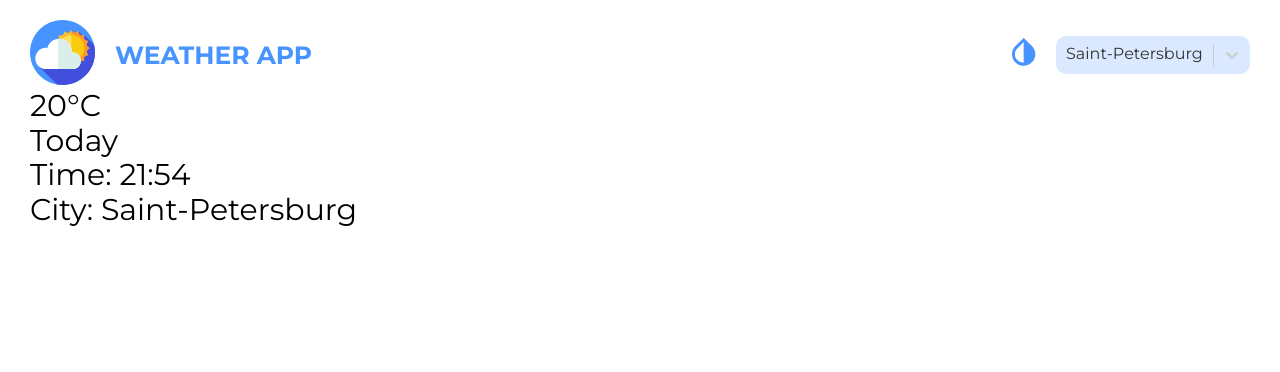
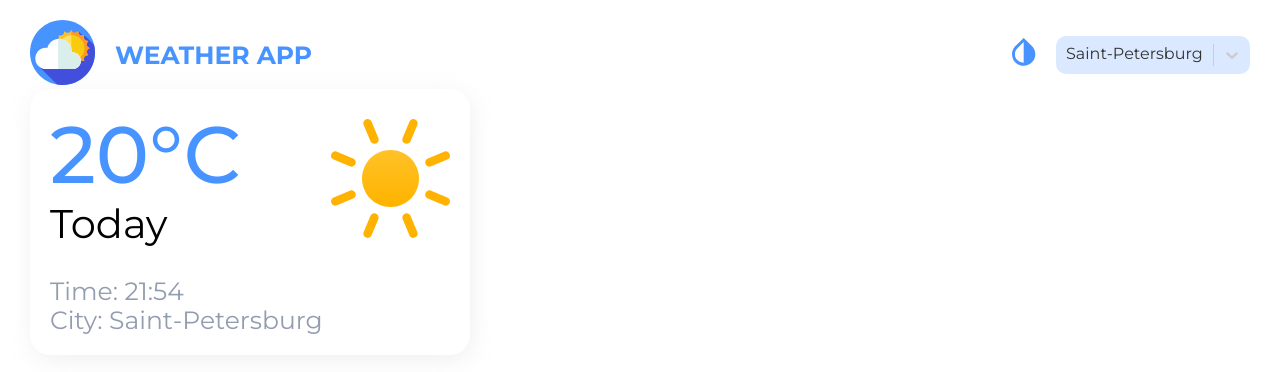
Before and after one commit to User-960/React-Weather-App, a React (Create React App) app: page / in a window 1280 px wide. Shown: the top 372 px of the page. Built offline with nearby package versions, Linux system fonts and the light colour scheme.

Commit message:
feat: add styles for component ThisDay

```diff
--- a/src/assets/icons/global/GlobalSvgSelector.tsx
+++ b/src/assets/icons/global/GlobalSvgSelector.tsx
@@ -71,6 +71,19 @@ export const GlobalSvgSelector = ({ id }: Props) => {
           />
         </svg>
       );
+    case "sun":
+      return (
+        <svg width="119" height="119" viewBox="0 0 119 119" fill="none" xmlns="http://www.w3.org/2000/svg">
+          <path d="M59.5229 88.0144C75.2638 88.0144 88.0243 75.2545 88.0243 59.5144C88.0243 43.7742 75.2638 31.0143 59.5229 31.0143C43.782 31.0143 31.0215 43.7742 31.0215 59.5144C31.0215 75.2545 43.782 88.0144 59.5229 88.0144Z" fill="url(#paint0_linear_2_179)" />
+          <path d="M86.3084 5.95127L79.6106 22.1222C77.4274 27.389 69.5268 24.1172 71.71 18.8504L78.4078 2.67947C80.591 -2.58734 88.4916 0.684466 86.3084 5.95127ZM47.2843 100.155L40.5865 116.326C38.4033 121.593 30.5027 118.321 32.6859 113.054L39.3837 96.8835C41.5669 91.6167 49.4675 94.8885 47.2843 100.155ZM116.326 40.5959L100.154 47.2934C94.8873 49.4765 91.6154 41.5763 96.8824 39.3932L113.054 32.6957C118.321 30.5126 121.593 38.4128 116.326 40.5959ZM22.1176 79.6182L5.94586 86.3157C0.6788 88.4988 -2.59316 80.5986 2.6739 78.4155L18.8456 71.718C24.1127 69.5349 27.3846 77.4351 22.1176 79.6182ZM113.054 86.3214L96.8824 79.6239C91.6154 77.4408 94.8873 69.5406 100.154 71.7237L116.326 78.4212C121.593 80.6043 118.321 88.5045 113.054 86.3214ZM18.8456 47.2991L2.6739 40.6016C-2.59316 38.4185 0.6788 30.5183 5.94586 32.7014L22.1176 39.3989C27.3846 41.582 24.1127 49.4822 18.8456 47.2991ZM40.5808 2.67377L47.2786 18.8447C49.4618 24.1115 41.5612 27.3833 39.378 22.1165L32.6802 5.94557C30.497 0.678766 38.3976 -2.59304 40.5808 2.67377ZM79.6049 96.8778L86.3027 113.049C88.4859 118.316 80.5853 121.587 78.4021 116.321L71.7043 100.15C69.5211 94.8828 77.4217 91.611 79.6049 96.8778Z" fill="#FFB300" />
+          <defs>
+            <linearGradient id="paint0_linear_2_179" x1="59.5229" y1="31.0143" x2="59.5229" y2="87.2546" gradientUnits="userSpaceOnUse">
+              <stop stop-color="#FFC227" />
+              <stop offset="1" stop-color="#FFB300" />
+            </linearGradient>
+          </defs>
+        </svg>
+      );
     default:
       return null;
   }
--- a/src/pages/Home/components/ThisDay/ThisDay.module.scss
+++ b/src/pages/Home/components/ThisDay/ThisDay.module.scss
@@ -0,0 +1,43 @@
+@import "../../../../styles/variables.scss";
+
+.this__day {
+  padding: 20px;
+  max-width: 400px;
+  width: 100%;
+  background: $lite-background;
+  box-shadow: $box-shadow;
+  border-radius: $border-radius;
+}
+
+.top__block {
+  display: flex;
+  justify-content: space-between;
+  align-items: center;
+  width: 100%;
+  margin-bottom: 30px;
+
+  svg {
+    width: 119px;
+    height: 119px;
+  }
+
+  .this__temp {
+    font-size: 80px;
+    font-weight: 500;
+    color: $primary-color;
+  }
+
+  .this__day_name {
+    font-size: 40px;
+    color: $lite-color;
+  }
+}
+
+.bottom__block {
+
+  .this__time,
+  .this__city {
+    font-size: 25px;
+    color: $base-color;
+  }
+}
--- a/src/pages/Home/components/ThisDay/ThisDay.tsx
+++ b/src/pages/Home/components/ThisDay/ThisDay.tsx
@@ -1,4 +1,5 @@
 import React from 'react';
+import { GlobalSvgSelector } from '../../../../assets/icons/global/GlobalSvgSelector';
 import s from './ThisDay.module.scss';
 
 interface Props {
@@ -9,8 +10,11 @@ export const ThisDay = (props: Props) => {
   return (
     <div className={s.this__day}>
       <div className={s.top__block}>
-        <div className={s.this__temp}>20°C</div>
-        <div className={s.this__day_day}>Today</div>
+        <div className={s.top__block_wrapper}>
+          <div className={s.this__temp}>20°C</div>
+          <div className={s.this__day_name}>Today</div>
+        </div>
+        <GlobalSvgSelector id="sun" />
       </div>
       <div className={s.bottom__block}>
         <div className={s.this__time}>
--- a/src/styles/variables.scss
+++ b/src/styles/variables.scss
@@ -0,0 +1,8 @@
+$lite-background: #fff;
+$primary-color: #4793FF;
+$lite-color: #000;
+$base-color: #939CB0;
+
+$border-radius: 20px;
+
+$box-shadow: 2px 5px 25px -3px rgba(180, 180, 180, 0.25);
```
